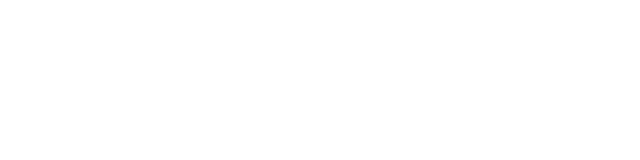
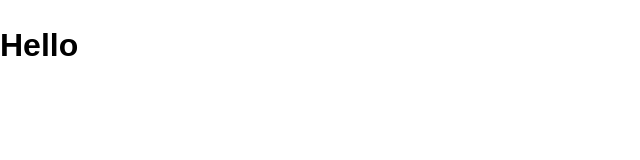
Before and after one commit to brenotx/workout-diary, a React (Create React App) app: page /signIn in a window 1280 px wide. Shown: the top 160 px of the page, without its empty margins (0-640 px from the left). Built offline with nearby package versions, Linux system fonts and the light colour scheme.

Commit message:
Creating the row SignIn component and installing material-ui

```diff
--- a/package.json
+++ b/package.json
@@ -3,6 +3,7 @@
   "version": "0.1.0",
   "private": true,
   "dependencies": {
+    "material-ui": "^0.20.0",
     "react": "^16.2.0",
     "react-dom": "^16.2.0",
     "react-router-dom": "^4.2.2",
--- a/src/App.js
+++ b/src/App.js
@@ -1,10 +1,13 @@
 import React, { Component } from 'react';
+import MuiThemeProvider from 'material-ui/styles/MuiThemeProvider';
+
 import logo from './logo.svg';
 import './App.css';
 
 class App extends Component {
     render() {
         return (
+            <MuiThemeProvider>
                 <div className="App">
                     <header className="App-header">
                         <img src={logo} className="App-logo" alt="logo" />
@@ -14,6 +17,7 @@
                         To get started, edit <code>src/App.js</code> and save to reload.
                     </p>
                 </div>
+            </MuiThemeProvider>
         );
     }
 }
--- /dev/null
+++ b/src/components/Auth/SignIn.js
@@ -0,0 +1,8 @@
+import React, { Component } from 'react';
+
+class SignIn extends Component {
+    render() {
+        return <h1>Hello</h1>;
+    }
+}
+export default SignIn;
--- a/src/index.js
+++ b/src/index.js
@@ -5,11 +5,15 @@
 
 import './index.css';
 import App from './App';
+import SignIn from './components/Auth/SignIn.js';
 import registerServiceWorker from './registerServiceWorker';
 
 ReactDOM.render(
     <Router>
-        <Route exact path="/" component={App} />
+        <div>
+            <Route exact path="/" component={App} />
+            <Route path="/signIn" component={SignIn} />
+        </div>
     </Router>,
     document.getElementById('root')
 );
```
Also changed, not shown: 2 other files (tests, documents, lock files or other folders). Lines whose indentation alone changed are shown as unchanged.
